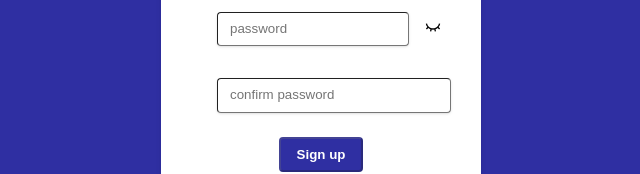
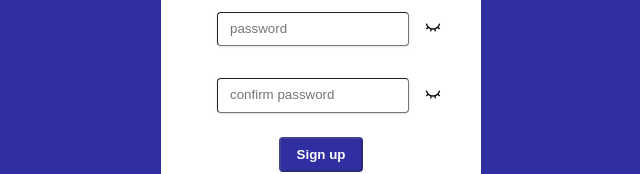
Before and after one commit to UzielCarranza/chat-app, a React (Create React App) app: page /signup in a window 1280 px wide. Shown: the part 294-468 px from the top of the page, without its empty margins (319-959 px from the left). Built offline with nearby package versions, Linux system fonts and the light colour scheme.

Commit message:
added toggler to show or hide password for confirm password input

```diff
--- a/src/components/SignUp.js
+++ b/src/components/SignUp.js
@@ -34,6 +34,7 @@ export const SignUp = () => {
 
     //Allows the user to cover and uncovered the password
     const [showPassword, setShowPassword] = useState(false);
+    const [showConfirmPassword, setShowConfirmPassword] = useState(false);
 
 
     //fires up once the sing up button gets click
@@ -195,9 +196,9 @@ export const SignUp = () => {
                 {dataValidation()}
 
                 {/*confirm password field*/}
-                <div className="divider">
+                <div className="divider flex flex-row items-center w-full">
                     <input
-                        type="password"
+                        type={showConfirmPassword ? "text" : "password"}
                         name="passwordConfirmation"
                         placeholder="confirm password"
                         className="login-form-input"
@@ -205,6 +206,10 @@ export const SignUp = () => {
                         autoComplete="on"
                         required
                     />
+                    <div className="ml-4">
+                        {showConfirmPassword ? <RiEyeLine onClick={() => setShowConfirmPassword(!showConfirmPassword)}/> :
+                            <RiEyeCloseLine onClick={() => setShowConfirmPassword(!showConfirmPassword)}/>}
+                    </div>
                 </div>
                 {password === confirmPasswordValue && password.length >= 8 ?
                     <div className="flex justify-start mt-2"><AiFillCheckCircle style={{color: 'green'}}/><small>Password
```
